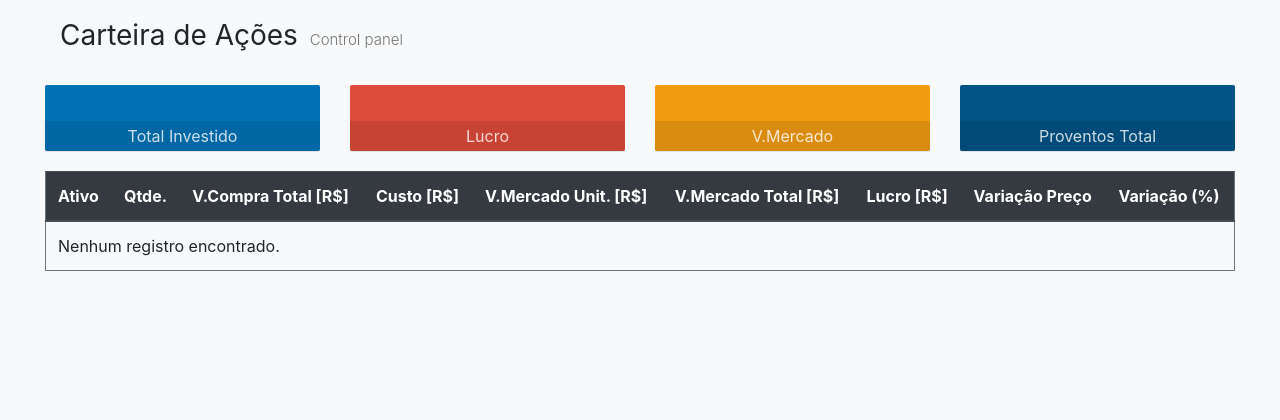
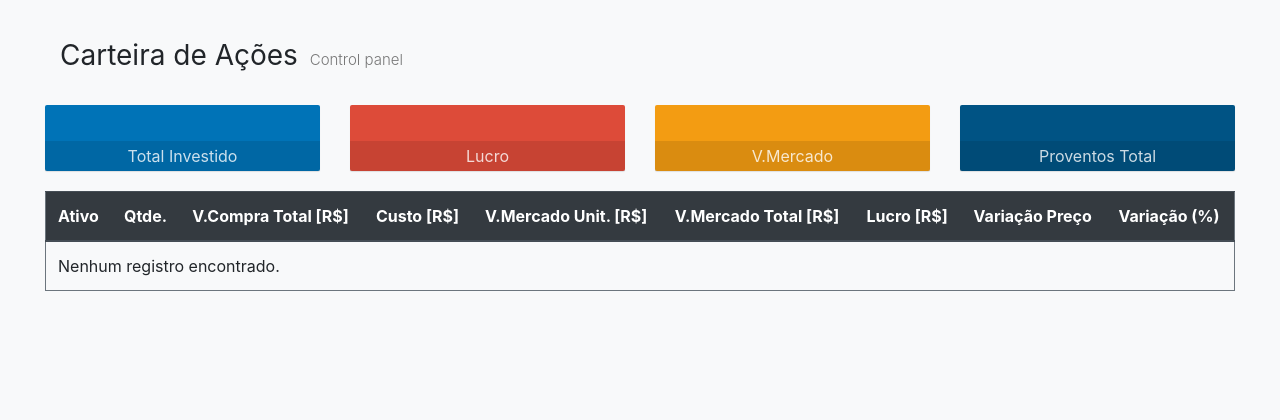
Before and after one commit to alexbarbosa26/wmanage, a Django app: template templates/home.html in a window 1280 px wide. Shown: the part 56-476 px from the top of the page. Run offline with Django 3.2, Linux system fonts and the light colour scheme; the template is opened without the code that fills it: values that come from a table or form of the project are taken from there, others are empty; parts of the project's set-up code (start-up, migrations or seed data) failed here and were passed over; some libraries are stand-ins or nearby versions.

Commit message:
first commit

```diff
--- a/templates/home.html
+++ b/templates/home.html
@@ -4,7 +4,7 @@
 
 {% block content %}
 <section class="content-header">
-  <h4 class="h3 mt-1 font-weight-normal">
+  <h4 class="h3 mt-4 font-weight-normal">
     Carteira de Ações
   <small>Control panel</small>
   </h4>
```
